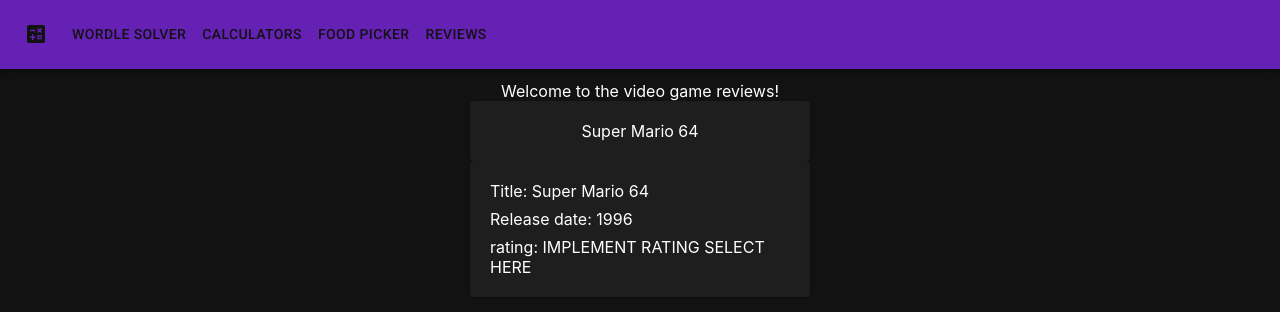
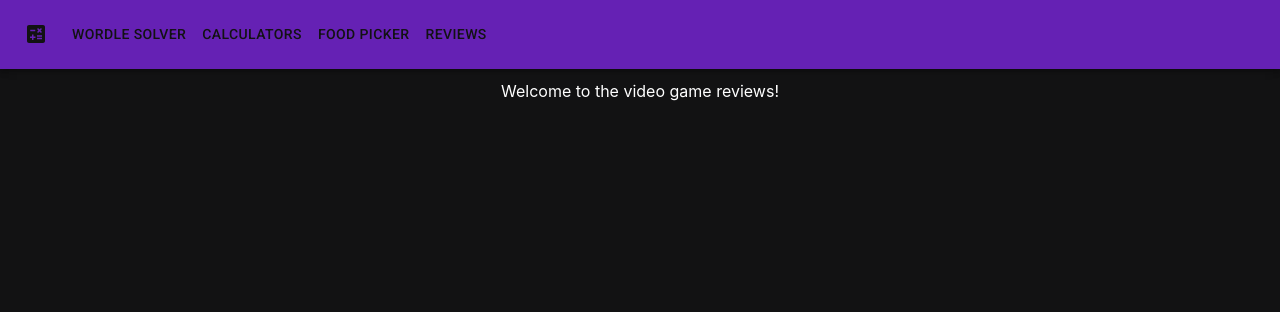
Before and after one commit to valault1/solvers, a React (Create React App) app: page /reviews in a window 1280 px wide. Shown: the top 312 px of the page. Built offline with nearby package versions, Linux system fonts and the light colour scheme.

Commit message:
finished interview

```diff
--- a/src/domains/Reviews/ReviewDrawer.tsx
+++ b/src/domains/Reviews/ReviewDrawer.tsx
@@ -11,10 +11,6 @@ const ReviewCardMain = styled.div(() => ({
   display: "flex",
   gap: 4,
 }));
-
-type ReviewDrawerProps = {
-  titleInfo: Title;
-};
 
 const ReviewCardContent = styled.div(() => ({
   padding: 20,
@@ -35,10 +31,24 @@ const RowWrapper = styled.div(() => ({
   },
 }));
 
-export const ReviewDrawer: React.VFC<ReviewDrawerProps> = ({ titleInfo }) => {
+type ReviewDrawerProps = {
+  titleInfo: Title;
+  possibleRatings: string[];
+};
+
+export const ReviewDrawer: React.VFC<ReviewDrawerProps> = ({
+  titleInfo,
+  possibleRatings,
+}) => {
   return (
-    <Card>
-      <RowWrapper>{titleInfo.title}</RowWrapper>
-    </Card>
+    <>
+      <Card>
+        <RowWrapper>{titleInfo.title}</RowWrapper>
+      </Card>
+      <ReviewCard
+        titleInfo={titleInfo}
+        possibleRatings={possibleRatings}
+      ></ReviewCard>
+    </>
   );
 };
--- a/src/domains/Reviews/ReviewsController.tsx
+++ b/src/domains/Reviews/ReviewsController.tsx
@@ -1,15 +1,9 @@
-import { MainContainer } from "components/MainPage.elements";
-import { ratings, titles } from "domains/Reviews/api";
-import { ReviewCard } from "domains/Reviews/ReviewCard";
-import { ReviewDrawer } from "domains/Reviews/ReviewDrawer";
 import * as React from "react";
 
 export const ReviewsController = () => {
   return (
     <>
       <div>Welcome to the video game reviews!</div>
-      <ReviewDrawer titleInfo={titles[0]} />
-      <ReviewCard titleInfo={titles[0]} possibleRatings={ratings} />
     </>
   );
 };
--- a/src/domains/Reviews/api.ts
+++ b/src/domains/Reviews/api.ts
@@ -64,7 +64,7 @@ async function getTitles() {
   return new Promise((resolve) => setTimeout(resolve, 1000, currentTitles));
 }
 
-async function getRatings() {
+async function getPossibleRatings() {
   return new Promise((resolve) => setTimeout(resolve, 1000, ratings));
 }
 
```
Also changed, not shown: src/domains/Reviews/readme.md.
